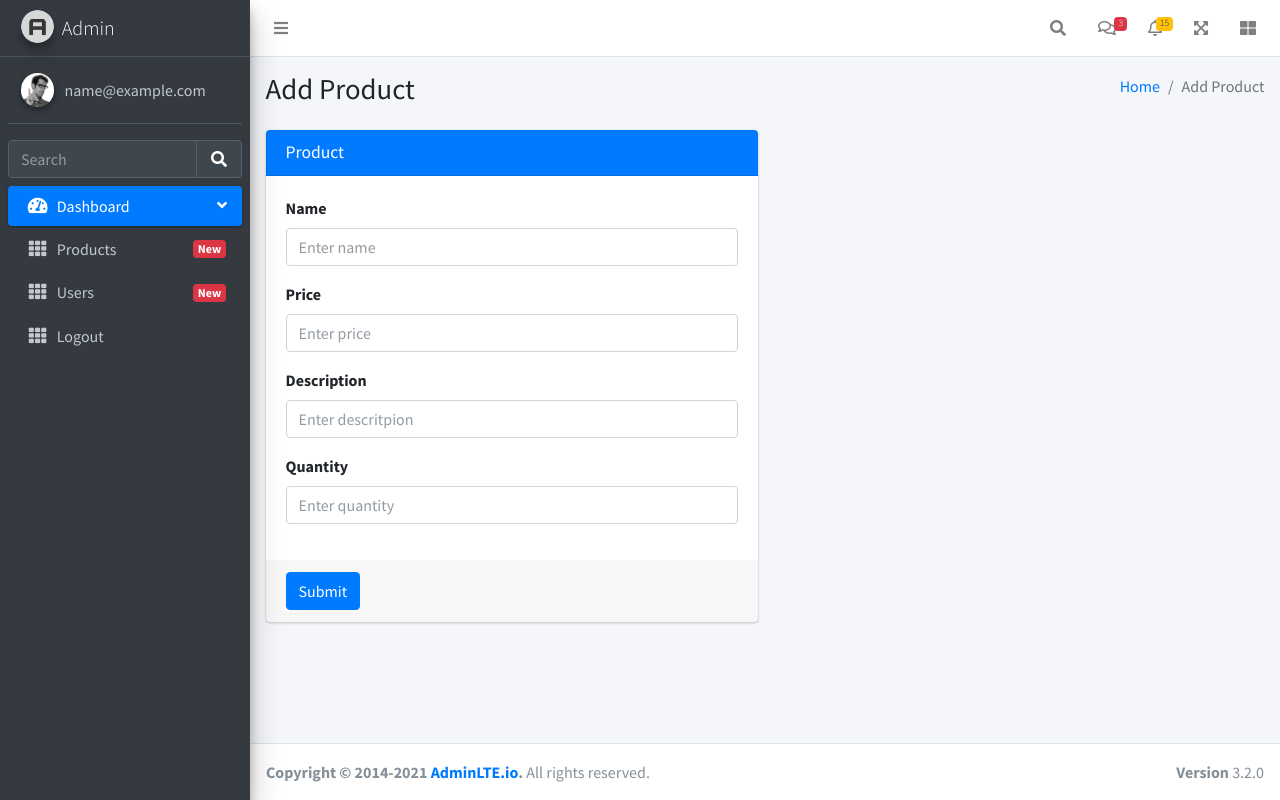
After one commit to shekharKen/php_learning, a PHP site: page /views/product_add.php in a window 1280 px wide. The commit adds this page. Run offline with PHP 8.4, Linux system fonts and the light colour scheme; the visitor is signed in with stand-in values (Sample User, id 1); some libraries are stand-ins or nearby versions.

Commit message:
add product

```diff
--- /dev/null
+++ b/day11_project/views/product_add.php
@@ -0,0 +1,105 @@
+<?php
+
+  // include
+  include "_header.php"; // only warning
+  include "_sidebar.php";
+
+  // require
+  // require "_header.php"; // fatal error if not found
+
+?>
+
+  <!-- Content Wrapper. Contains page content -->
+  <div class="content-wrapper">
+    <!-- Content Header (Page header) -->
+    <section class="content-header">
+      <div class="container-fluid">
+        <div class="row mb-2">
+          <div class="col-sm-6">
+            <h1>Add Product</h1>
+          </div>
+          <div class="col-sm-6">
+            <ol class="breadcrumb float-sm-right">
+              <li class="breadcrumb-item"><a href="#">Home</a></li>
+              <li class="breadcrumb-item active">Add Product</li>
+            </ol>
+          </div>
+        </div>
+      </div><!-- /.container-fluid -->
+    </section>
+
+    <!-- Main content -->
+    <section class="content">
+      <div class="container-fluid">
+        <div class="row">
+          <!-- left column -->
+          <div class="col-md-6">
+            <!-- general form elements -->
+            <div class="card card-primary">
+              <div class="card-header">
+                <h3 class="card-title">Product</h3>
+              </div>
+              <!-- /.card-header -->
+              <!-- form start -->
+              <form action="../controllers/productController.php" method="post">
+                  <div class="card-body">
+                    <?php  if(isset($_GET['success'])) {?>
+                        <div class="alert alert-success"> Product added successfully </div>
+                    <?php  } ?>
+                  <div class="form-group">
+                    <label for="exampleInputEmail1">Name</label>
+                    <input type="text" class="form-control" name="name" id="exampleInputEmail1" placeholder="Enter name">
+                  </div>
+
+                  <div class="form-group">
+                    <label for="exampleInputEmail1">Price</label>
+                    <input type="number" class="form-control" name="price" id="exampleInputEmail1" placeholder="Enter price">
+                  </div>
+
+                  <div class="form-group">
+                    <label for="exampleInputEmail1">Description</label>
+                    <input type="text" class="form-control" name="desc" id="exampleInputEmail1" placeholder="Enter descritpion">
+                  </div>
+
+                  <div class="form-group">
+                    <label for="exampleInputEmail1">Quantity</label>
+                    <input type="number" class="form-control" name="quantity" id="exampleInputEmail1" placeholder="Enter quantity">
+                  </div>
+
+                  <div class="form-group d-none">
+                    <label for="exampleInputFile">File input</label>
+                    <div class="input-group">
+                      <div class="custom-file">
+                        <input type="file" class="custom-file-input" id="exampleInputFile">
+                        <label class="custom-file-label" for="exampleInputFile">Choose file</label>
+                      </div>
+                      <div class="input-group-append">
+                        <span class="input-group-text">Upload</span>
+                      </div>
+                    </div>
+                  </div>
+
+                </div>
+                <!-- /.card-body -->
+
+                <div class="card-footer">
+                  <button type="submit" class="btn btn-primary" name="product_submit">Submit</button>
+                </div>
+              </form>
+            </div>
+            <!-- /.card -->
+
+          </div>
+          <!--/.col (left) -->
+        </div>
+        <!-- /.row -->
+      </div><!-- /.container-fluid -->
+    </section>
+    <!-- /.content -->
+  </div>
+
+
+  <?php
+
+    include "_footer.php";
+  ?>
--- a/day11_project/views/products.php
+++ b/day11_project/views/products.php
@@ -36,6 +36,8 @@
             <div class="card">
               <div class="card-header">
                 <h3 class="card-title">Bordered Table</h3>
+                <br>
+                <a href="product_add.php">Add Product</a>
               </div>
               <!-- /.card-header -->
               <div class="card-body">
```
Also changed, not shown: day11_project/controllers/productController.php (added, +15 -0 lines), day11_project/models/product.php (added, +27 -0 lines).
